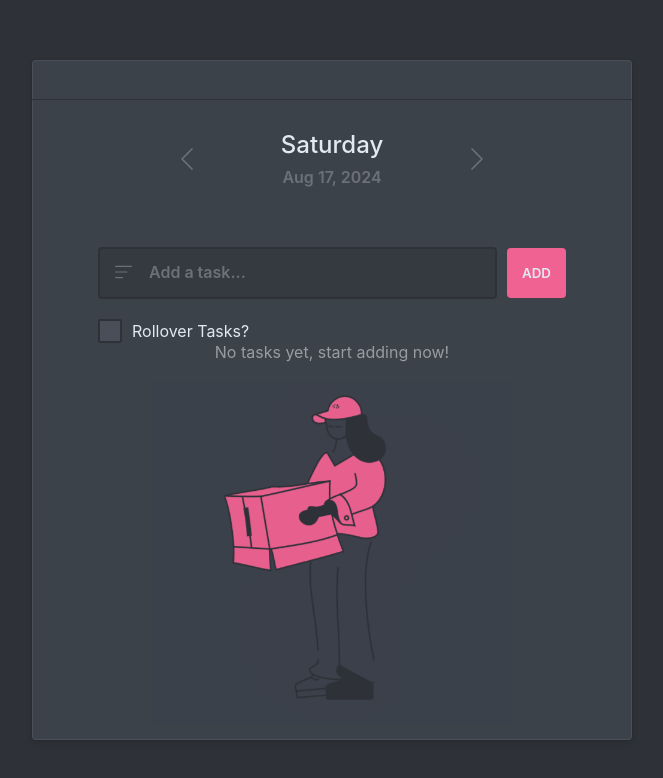
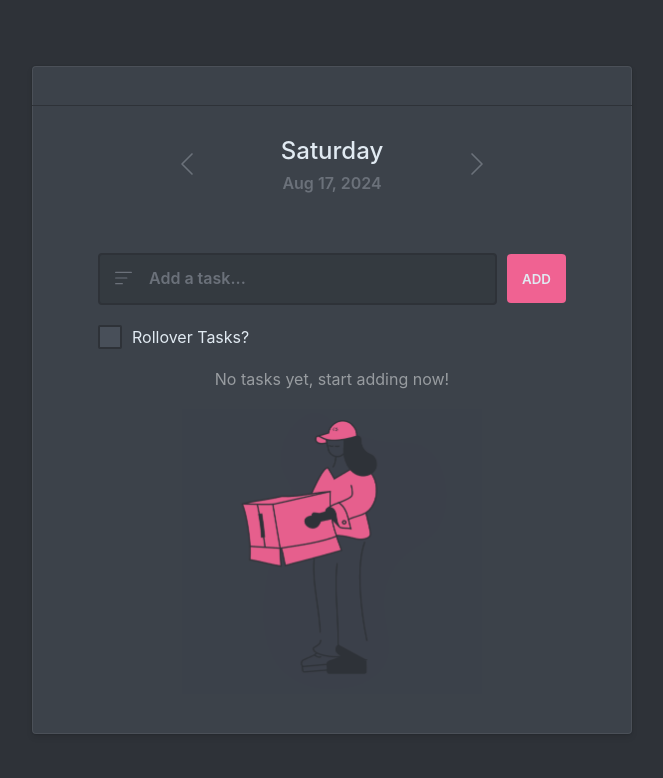
Before and after one commit to chromyy33/Todo-App, a React (Vite) app: page / in a window 1280 px wide. Shown: the top 778 px of the page, without its empty margins (308-971 px from the left). Built offline with nearby package versions, Linux system fonts and the light colour scheme.

Commit message:
adjusted css for no task img

```diff
--- a/src/index.css
+++ b/src/index.css
@@ -66,7 +66,6 @@ li {
   min-width: 35rem;
   width: 88%;
   max-width: 60rem;
-  height: 85%;
   background: var(--color-bg);
   border-radius: var(--border-radius);
   font-size: 1.6rem;
@@ -401,6 +400,7 @@ button > svg {
 .no-task-wrapper {
   height: 50%;
   gap: 2rem;
+  padding-bottom: 4rem;
 }
 .no-task-heading {
   color: var(--color-text);
@@ -408,7 +408,7 @@ button > svg {
 }
 .no-task {
 
-  width: 60% ;
+  width: 50% ;
 
   object-fit: cover;
   opacity: 0.95;
```
